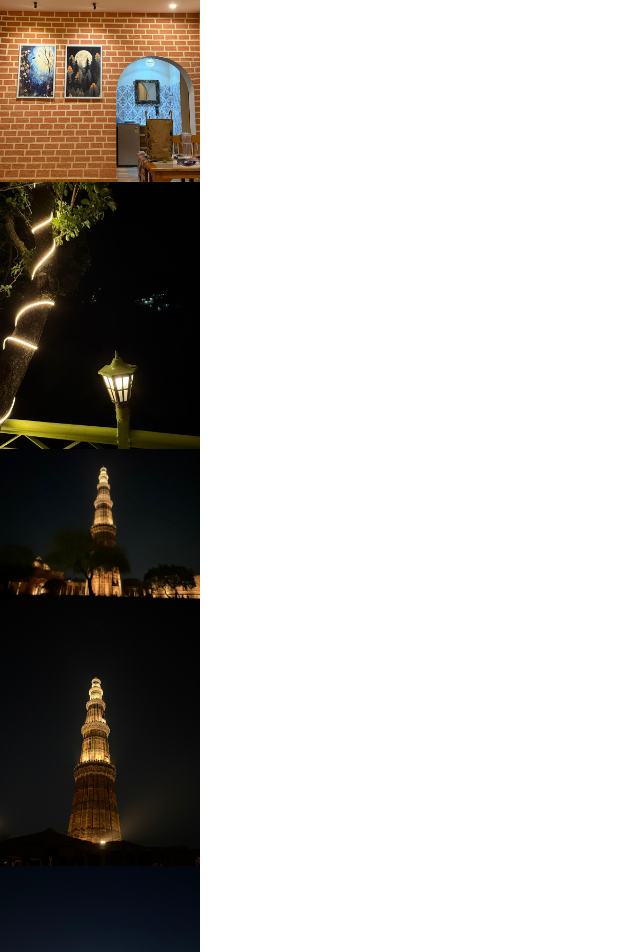
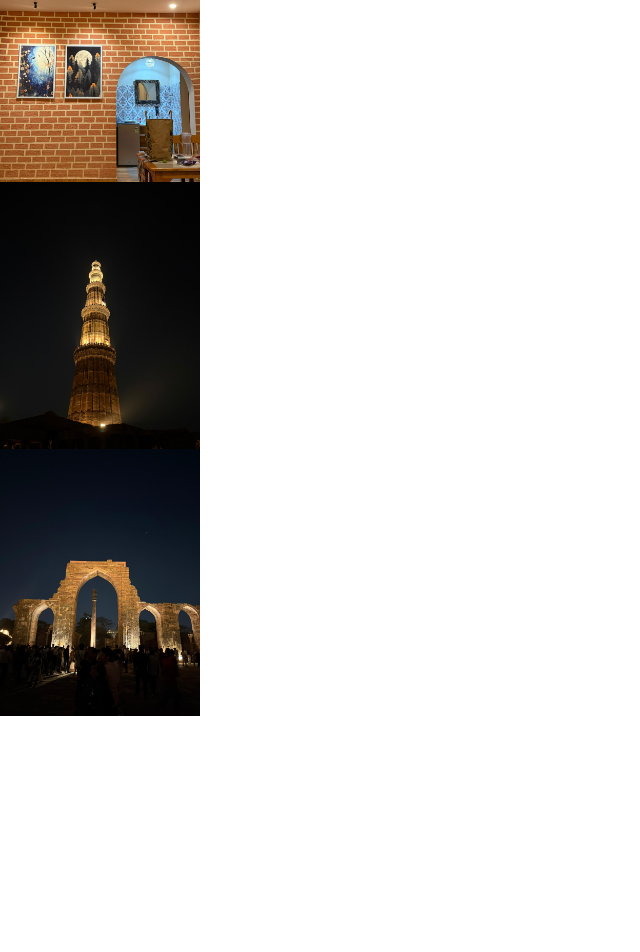
Before and after one commit to ankitojha07/portfolio, a Next.js app: page / in a window 1280 px wide. Shown: the part 3301-4253 px from the top of the page, without its empty margins (0-640 px from the left). After the commit the page ends 4017 px from the top, so only its background shows below. Built offline with nearby package versions, Linux system fonts and the light colour scheme.

Commit message:
changes in photos

```diff
--- a/src/app/page.tsx
+++ b/src/app/page.tsx
@@ -171,20 +171,7 @@ const Home = () => {
             height={200}
             className="rounded-xl shadow-md object-cover h-48 w-full"
           />
-          <Image
-            src="/images/photography/8.jpg"
-            alt="6"
-            width={200}
-            height={200}
-            className="rounded-xl shadow-md object-cover h-48 w-full"
-          />
-          <Image
-            src="/images/photography/9.jpg"
-            alt="6"
-            width={200}
-            height={200}
-            className="rounded-xl shadow-md object-cover h-48 w-full"
-          />
+
           <Image
             src="/images/photography/10.jpg"
             alt="6"
```
